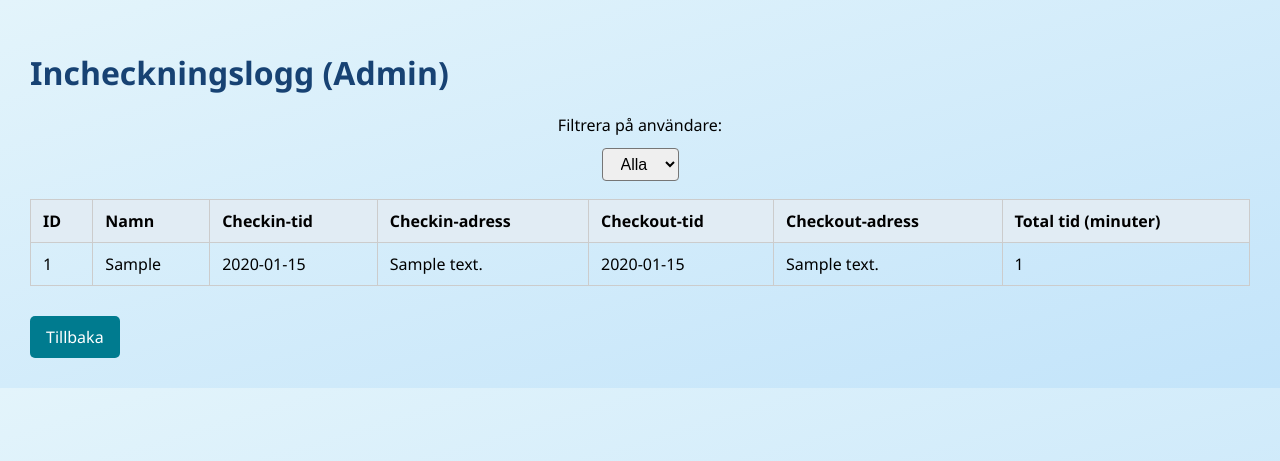
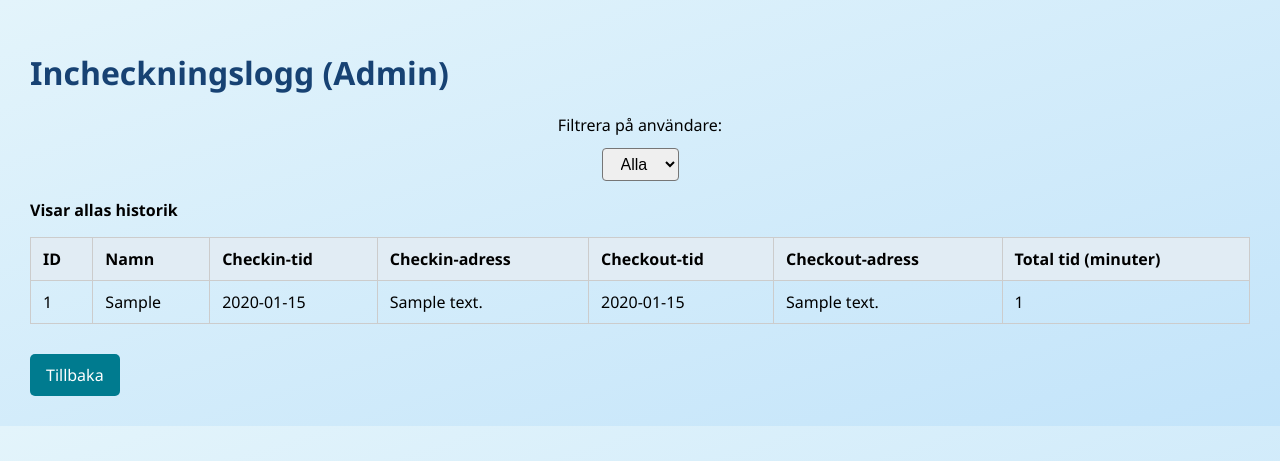
Before and after one commit to MisterMantas1989/checkin-system, a Flask app: page /admin/logg in a window 1280 px wide. Shown: the top 461 px of the page. Run offline with Flask 3, Linux system fonts and the light colour scheme; the visitor is signed in with stand-in values (Sample User, id 1); tables that the repository leaves empty hold one stand-in row (values such as "Sample post").

Commit message:
Visa tydligt vilken användares historik som visas i adminpanelens logg

```diff
--- a/templates/admin_logg.html
+++ b/templates/admin_logg.html
@@ -66,6 +66,13 @@
     </form>
     <!-- FILTRERA DROPDOWN - SLUT -->
 
+    <!-- Visar vilken historik som visas -->
+    {% if selected_user %}
+        <p><b>Visar historik för användare: {{ selected_user }}</b></p>
+    {% else %}
+        <p><b>Visar allas historik</b></p>
+    {% endif %}
+
     {% if records and records|length > 0 %}
     <table>
         <thead>
```
